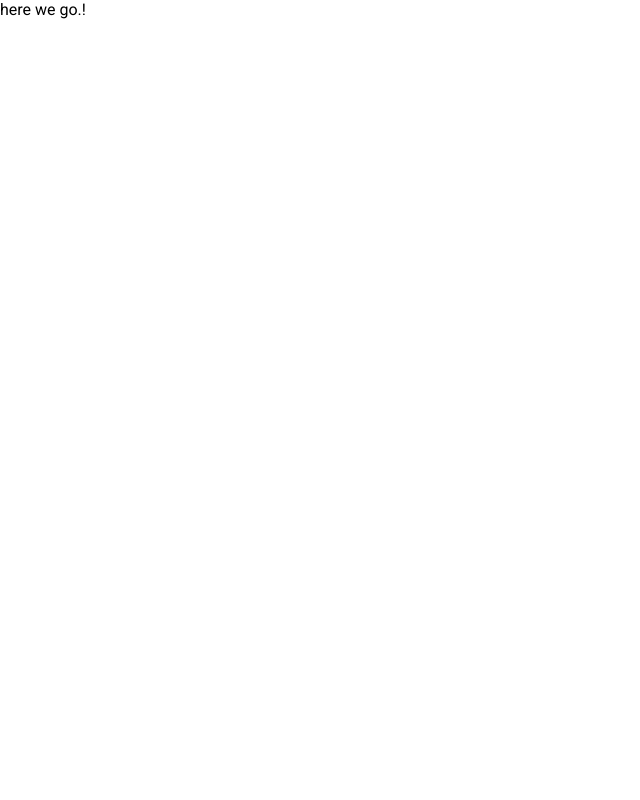
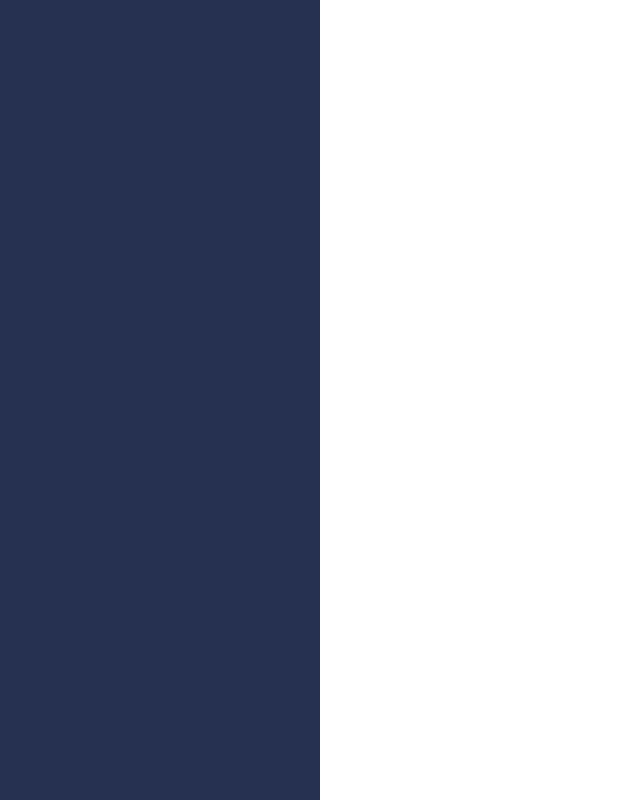
Before and after one commit to pedroobando/react-mui-system, a React (Create React App) app: page / in a window 1280 px wide. Shown: the whole page, without its empty margins (0-640 px from the left). Built offline with nearby package versions, Linux system fonts and the light colour scheme.

Commit message:
SideMenu

```diff
--- a/src/App/App.js
+++ b/src/App/App.js
@@ -1,8 +1,15 @@
 import React from "react";
 import "./App.css";
 
+import { SideMenu } from "../components/SideMenu";
+
 export const App = () => {
-  return <div>here we go.!</div>;
+  return (
+    <React.Fragment>
+      <SideMenu />
+      <div>here we go.!</div>
+    </React.Fragment>
+  );
 };
 
 export default App;
--- /dev/null
+++ b/src/components/SideMenu.jsx
@@ -0,0 +1,5 @@
+import React from "react";
+
+export const SideMenu = () => {
+  return <div className="side-menu"></div>;
+};
--- a/src/index.css
+++ b/src/index.css
@@ -9,3 +9,13 @@ body {
 code {
   font-family: source-code-pro, Menlo, Monaco, Consolas, "Courier New", monospace;
 }
+
+.side-menu {
+  display: flex;
+  flex-direction: column;
+  position: absolute;
+  left: 0;
+  width: 320px;
+  height: 100vh;
+  background-color: #253053;
+}
```
Also changed, not shown: 1 other file (tests, documents, lock files or other folders).
